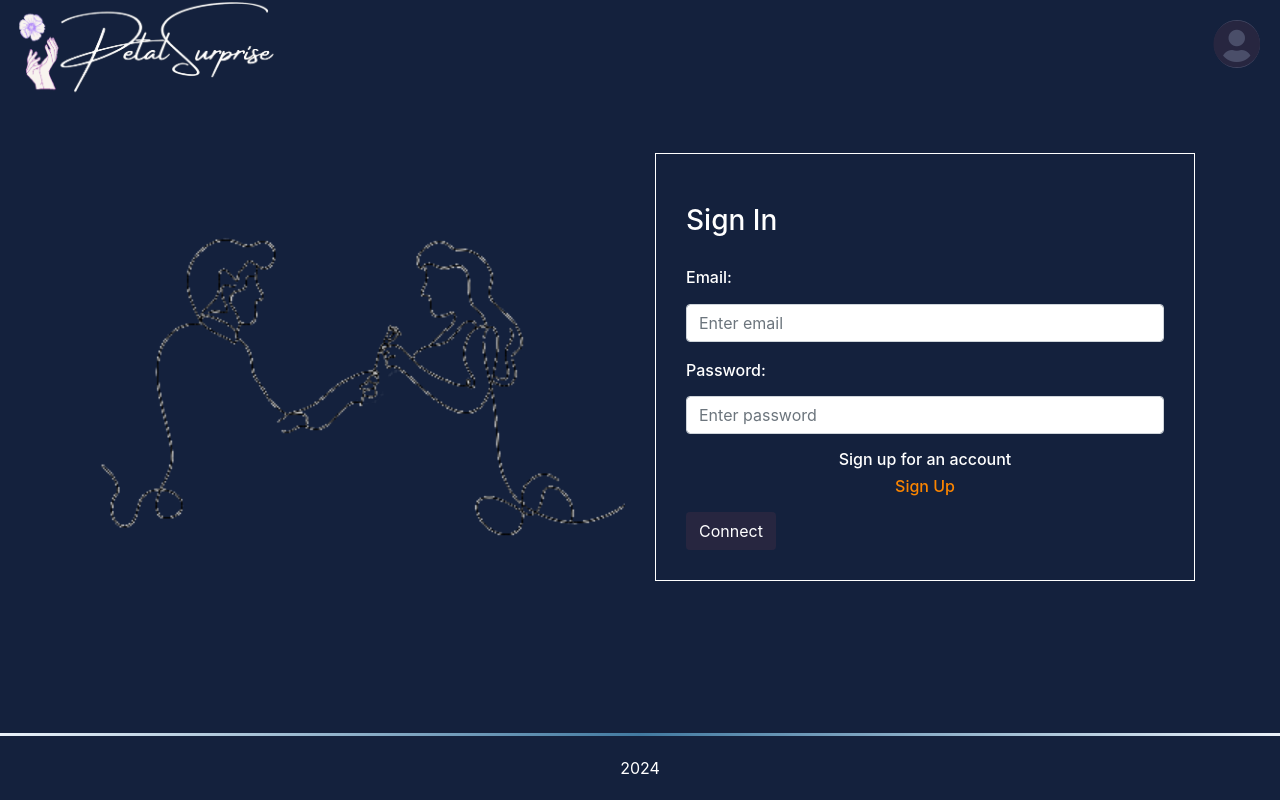
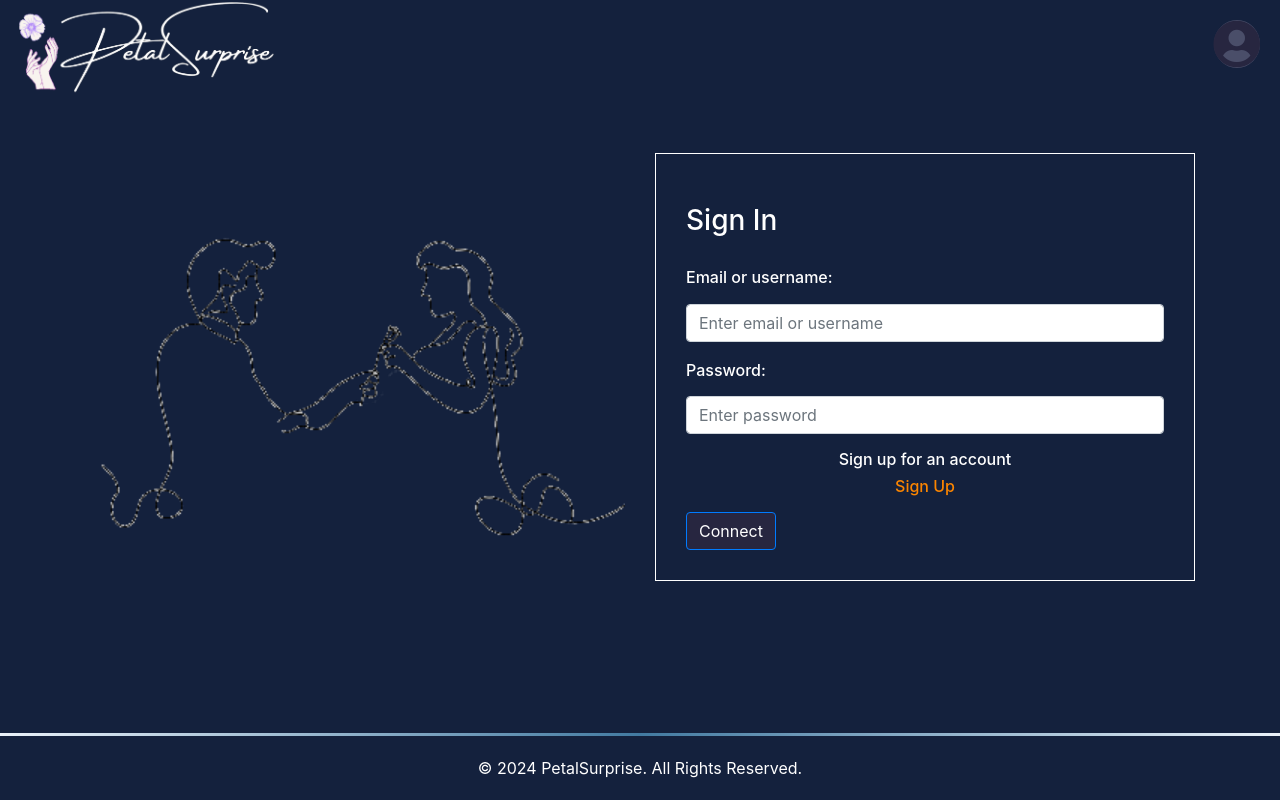
Before and after one commit to RifkiAhmed/petalsurprise, a Flask app: page /auth in a window 1280 px wide. Run offline with Flask 3, Linux system fonts and the light colour scheme.

Commit message:
Add username input text

```diff
--- a/api/v1/templates/auth.html
+++ b/api/v1/templates/auth.html
@@ -10,8 +10,8 @@
         <link rel="stylesheet" href="https://cdn.jsdelivr.net/npm/bootstrap@4.6.2/dist/css/bootstrap.min.css"/>
         <link rel="stylesheet" href="https://cdnjs.cloudflare.com/ajax/libs/font-awesome/5.15.4/css/all.min.css"/>
         <link rel="stylesheet" href="../static/styles/nav.css" />
+        <link rel="stylesheet" href="../static/styles/auth.css" />
         <link rel="stylesheet" href="../static/styles/common.css" />
-        <link rel="stylesheet" href="../static/styles/auth.css" />
         <link rel="stylesheet" href="../static/styles/footer.css" />
         <script src="../static/scripts/auth.js"></script>
     </head>
@@ -47,8 +47,8 @@
                 <form action="#" class="user-login">
                     <h3 class="login-header">Sign In</h3>
                     <div class="form-group">
-                        <label for="email"><h6>Email: </h6></label>
-                        <input type="email" class="form-control" id="email" placeholder="Enter email" name="email"/>
+                        <label id="username-label" for="email"><h6>Email or username: </h6></label>
+                        <input type="email" class="form-control" id="email" placeholder="Enter email or username" name="email"/>
                     </div>
                     <div class="form-group">
                         <label for="pwd"><h6>Password: </h6></label>
@@ -60,14 +60,14 @@
                     </div>
                     <div class="form-group">
                         <h6 class="user-account"> Sign up for an account </h6>
-                        <h6 class="sign-up" onclick="signUp()"> Sign Up </h6>
+                        <h6 class="sign-up" onclick="signUp()">Sign Up</h6>
                     </div>
-                    <button type="submit" class="btn btn-connect" onclick="connect(event)"> Connect </button>
-                    <button type="submit" class="btn btn-sign-up" onclick="register(event)"> Sign up </button>
+                    <button type="submit" class="btn btn-primary btn-connect" onclick="connect(event)"> Connect </button>
+                    <button type="submit" class="btn btn-primary btn-sign-up" onclick="register(event)"> Sign up </button>
                 </form>
             </div>
         </div>
         </div>
-        <footer> 2024 </footer>
+        <footer> © 2024 PetalSurprise. All Rights Reserved. </footer>
     </body>
 </html>
```
